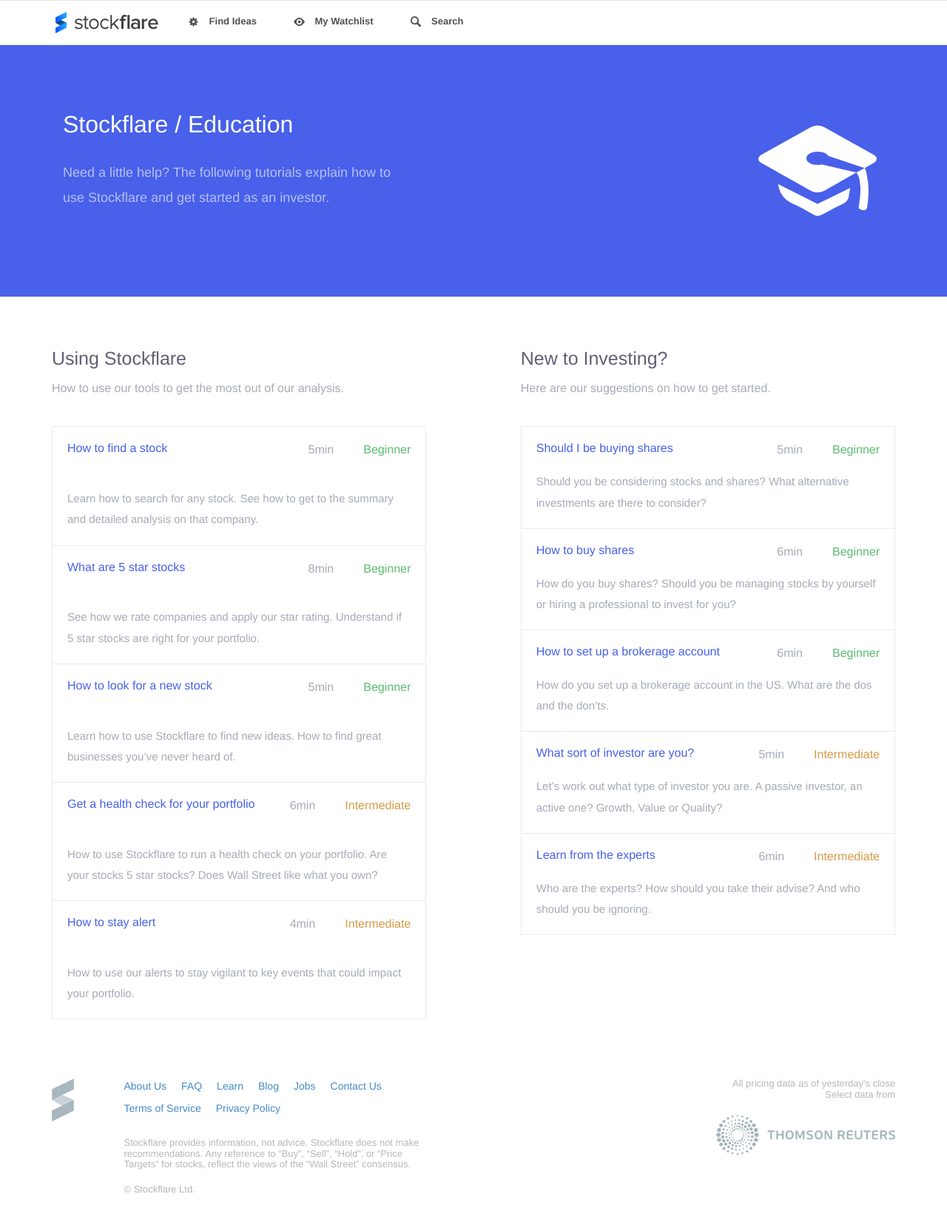
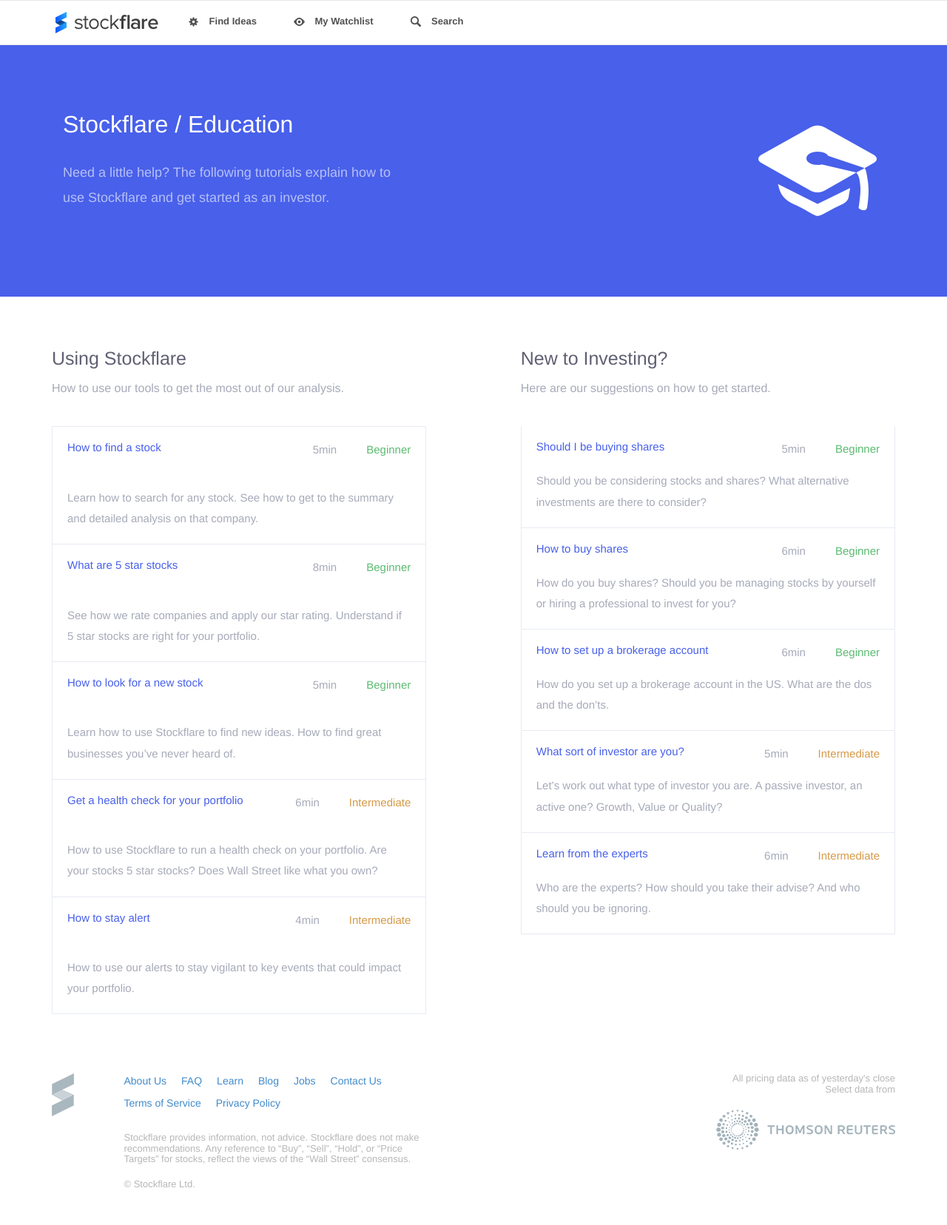
Before and after one commit to Stockflare/learn, a Jekyll site: the page built from index.html, in a window 1280 px wide. Shown: the whole page at 74% size. Built offline with Jekyll 4.4.1, drawn with Linux system fonts in a browser that asks for light colours; nearby versions of some CDN libraries.

Commit message:
Adding Numerous Stylesheet Changes

```diff
--- a/_sass/_category.scss
+++ b/_sass/_category.scss
@@ -40,8 +40,8 @@
         margin-bottom: 40px;
 
         h3, .time, .difficulty {
-          font-size: 16px;
-          font-weight: 400;
+          font-size: 15px;
+          font-weight: 500;
         }
 
         h3 {
--- a/index.html
+++ b/index.html
@@ -65,6 +65,7 @@
 
           <div class="articles">
             {% for post in site.categories.investing %}
+            <a href="{{ post.url }}">
               <article>
                 <header>
                   <h3 class="pull-left"><a href="{{ post.url }}">{{ post.title }}</a></h3>
@@ -73,6 +74,7 @@
                 </header>
                 <p>{{ post.excerpt }}</p>
               </article>
+            </a>
             {% endfor %}
         </div>
 
```
Lines whose indentation alone changed are shown as unchanged.
